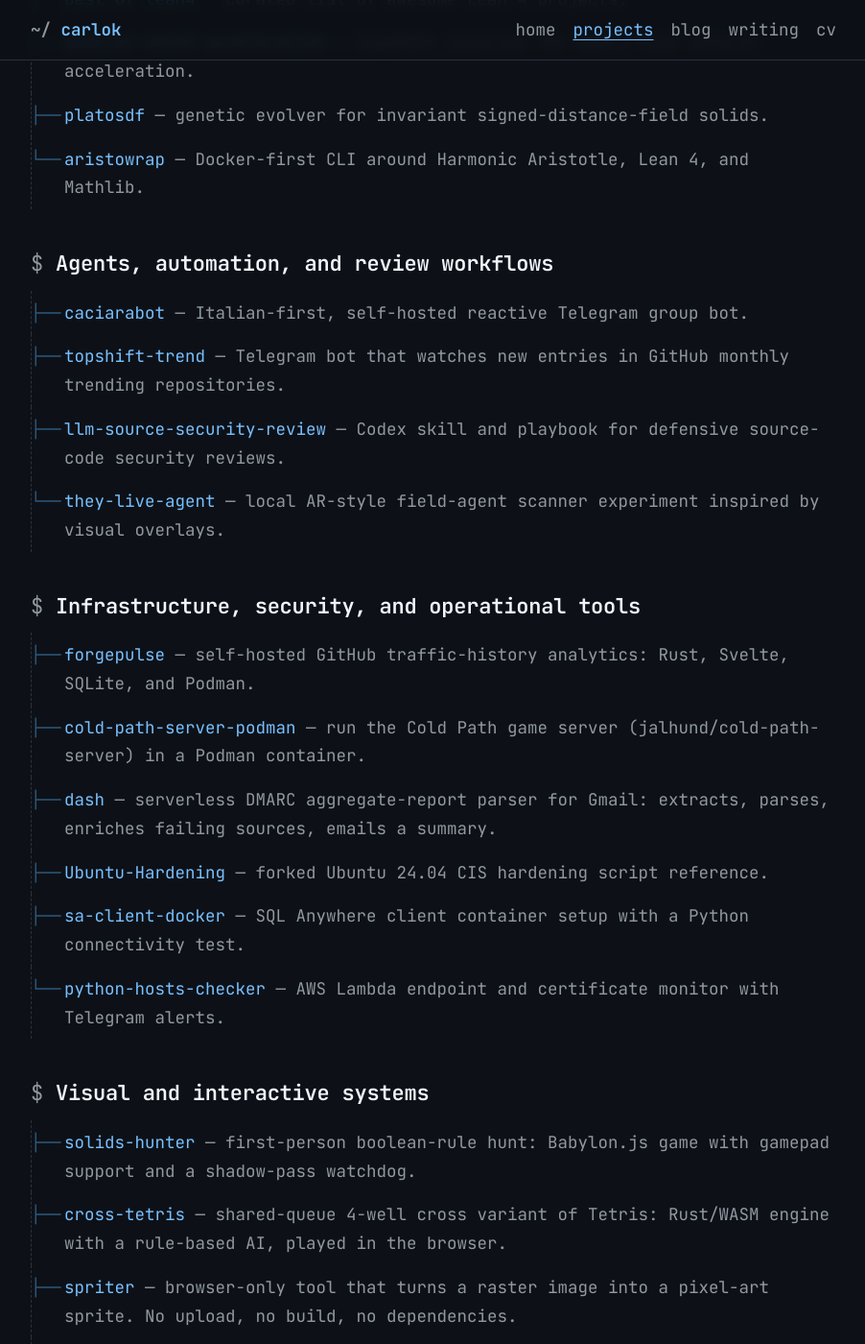
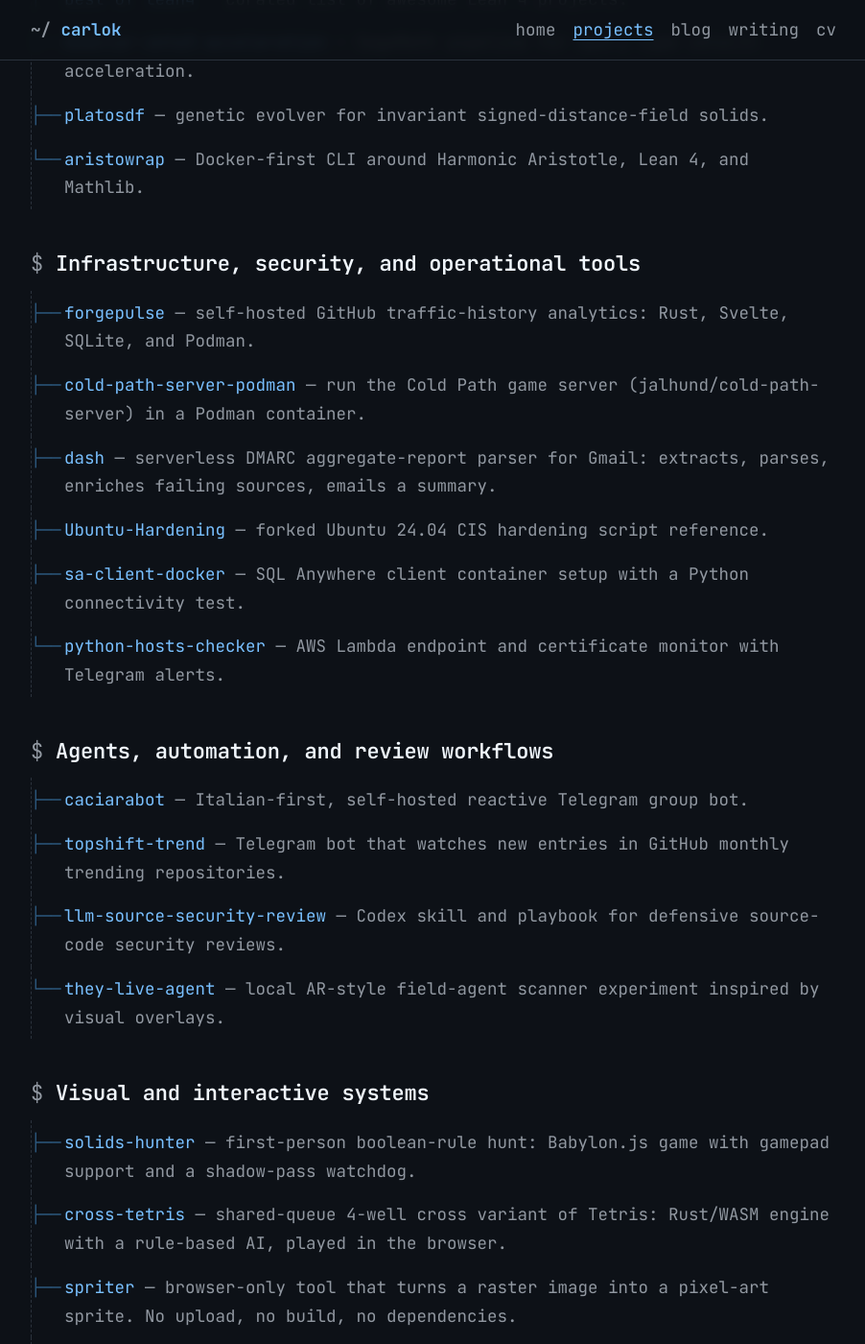
Before and after one commit to carlok/carlok.github.io, a Jekyll site: the page built from projects.md, in a window 1280 px wide and 1400 px high, scrolled down 1491 px. Shown: the whole window at 96% size, without its empty margins (188-1090 px from the left). Built offline with Jekyll 4.4.1, drawn with Linux system fonts in a browser that asks for light colours; part of the change alters nothing that is shown; some of the changed text lies outside the part shown.

```diff
--- a/projects.md
+++ b/projects.md
@@ -30,13 +30,13 @@ permalink: /projects/
 
 ## Math, computation, and formal experiments
 
+- [parsimagma](https://github.com/carlok/parsimagma) — magma signature and coverage engine over the Equational Theories Project law set.
+- [moebius-transcendental-lean](https://github.com/carlok/moebius-transcendental-lean) — Lean 4 formalization of the conjugation degree on the transcendental locus (companion to p19), archived with a Zenodo DOI.
 - [dratify](https://github.com/carlok/dratify) — in-process DRAT/DRUP unsatisfiability proof checker for Python and Rust: zero dependencies, with an optional Rust accelerator.
 - [cdclkit](https://github.com/carlok/cdclkit) — readable, self-checking CDCL SAT solver, preprocessor, and encoding library: every answer comes with a certificate (models re-checked, UNSAT backed by a DRAT proof an independent checker replays).
 - [LeanFrontier](https://carlok.github.io/LeanFrontier/) — open Lean 4 library of machine-generated, kernel-verified mathematics on Mathlib.
-- [parsimagma](https://github.com/carlok/parsimagma) — magma signature and coverage engine over the Equational Theories Project law set.
 - [diaz-modulus-lean](https://github.com/carlok/diaz-modulus-lean) — Lean 4 formalization of a negative result on Diaz's modulus conjecture: a candidate's conjugate is a rational function of it, so no algebraic-hull matrix statement can separate it from an ordinary complex number.
 - [erdos-straus-offset-lean](https://github.com/carlok/erdos-straus-offset-lean) — Lean 4-verified fixed-divisor offset construction for 4/n = 1/x + 1/y + 1/z (not a proof of Erdős–Straus).
-- [moebius-transcendental-lean](https://github.com/carlok/moebius-transcendental-lean) — Lean 4 formalization of the conjugation degree on the transcendental locus (companion to p19), archived with a Zenodo DOI.
 - [lean-corpus-density](https://github.com/carlok/lean-corpus-density) — dependency density in Lean 4 corpora, human and machine-generated, with evidence that machine mathematics accumulates. Reproducible from file headers.
 - [inversive-geometry-lean](https://github.com/carlok/inversive-geometry-lean) — generalized circles (circlines) in Lean 4: circles and lines as one object, cut out by a Hermitian equation.
 - [euclean](https://github.com/carlok/euclean) — can a machine recover mathematical structure from an anonymized formal theory and a proof checker alone?
@@ -44,13 +44,6 @@ permalink: /projects/
 - [modular-zeta3-acceleration](https://github.com/carlok/modular-zeta3-acceleration) — SageMath pipeline for Apéry-type zeta(3) acceleration.
 - [platosdf](https://github.com/carlok/platosdf) — genetic evolver for invariant signed-distance-field solids.
 - [aristowrap](https://github.com/carlok/aristowrap) — Docker-first CLI around Harmonic Aristotle, Lean 4, and Mathlib.
-
-## Agents, automation, and review workflows
-
-- [caciarabot](https://github.com/carlok/caciarabot) — Italian-first, self-hosted reactive Telegram group bot.
-- [topshift-trend](https://github.com/carlok/topshift-trend) — Telegram bot that watches new entries in GitHub monthly trending repositories.
-- [llm-source-security-review](https://github.com/carlok/llm-source-security-review) — Codex skill and playbook for defensive source-code security reviews.
-- [they-live-agent](https://github.com/carlok/they-live-agent) — local AR-style field-agent scanner experiment inspired by visual overlays.
 
 ## Infrastructure, security, and operational tools
 
@@ -60,6 +53,13 @@ permalink: /projects/
 - [Ubuntu-Hardening](https://github.com/carlok/Ubuntu-Hardening) — forked Ubuntu 24.04 CIS hardening script reference.
 - [sa-client-docker](https://github.com/carlok/sa-client-docker) — SQL Anywhere client container setup with a Python connectivity test.
 - [python-hosts-checker](https://github.com/carlok/python-hosts-checker) — AWS Lambda endpoint and certificate monitor with Telegram alerts.
+
+## Agents, automation, and review workflows
+
+- [caciarabot](https://github.com/carlok/caciarabot) — Italian-first, self-hosted reactive Telegram group bot.
+- [topshift-trend](https://github.com/carlok/topshift-trend) — Telegram bot that watches new entries in GitHub monthly trending repositories.
+- [llm-source-security-review](https://github.com/carlok/llm-source-security-review) — Codex skill and playbook for defensive source-code security reviews.
+- [they-live-agent](https://github.com/carlok/they-live-agent) — local AR-style field-agent scanner experiment inspired by visual overlays.
 
 ## Visual and interactive systems
 
```
